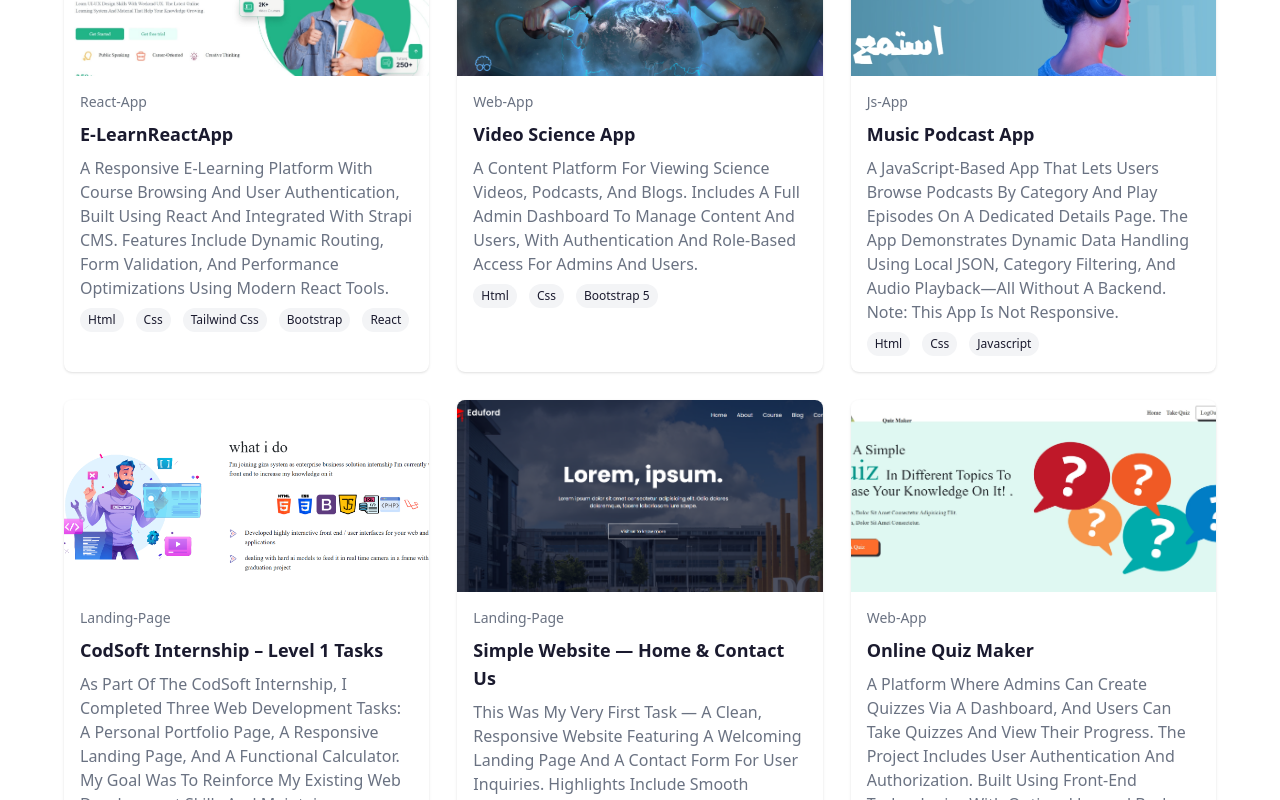
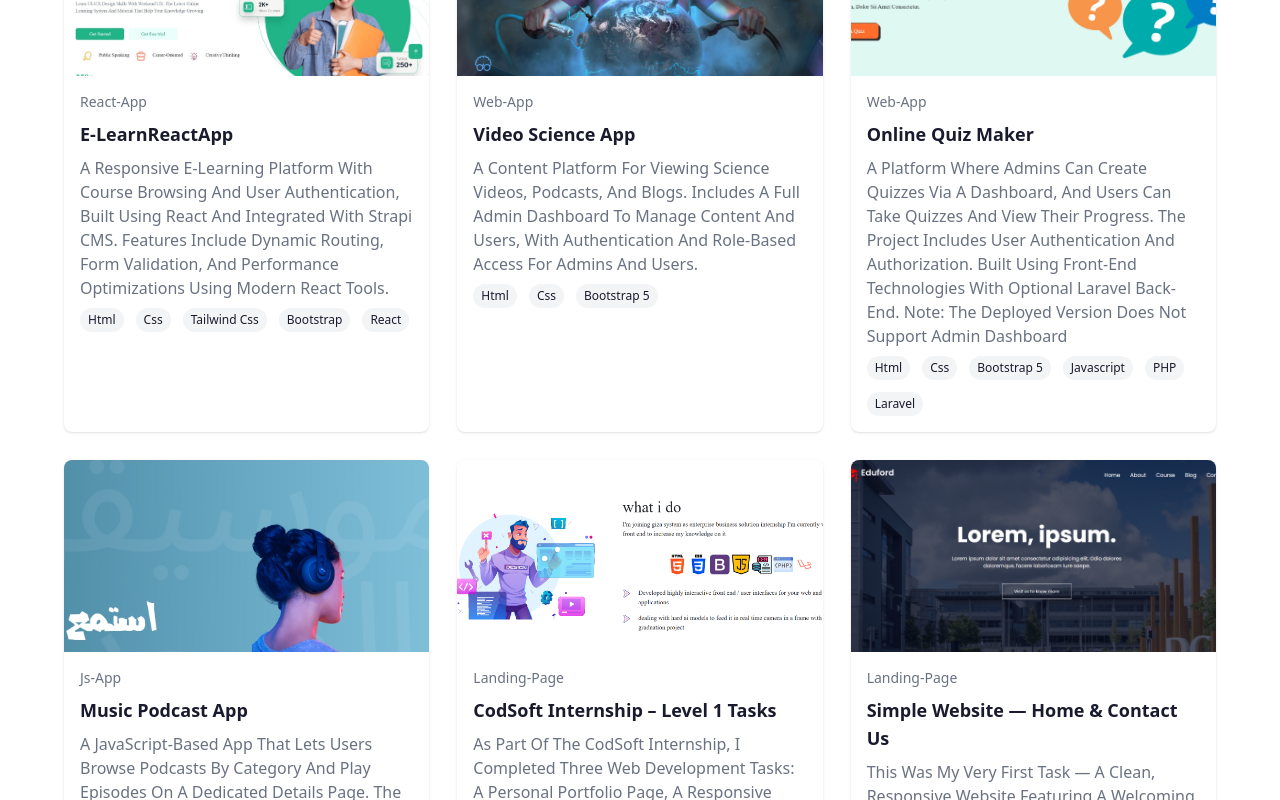
Before and after one commit to mariamelsaka/portfolio, a React (Vite) app: page / in a window 1280 px wide. Shown: the part 4000-4800 px from the top of the page. Built offline with nearby package versions, Linux system fonts and the light colour scheme.

Commit message:
data sort

```diff
--- a/src/data/index.ts
+++ b/src/data/index.ts
@@ -27,7 +27,17 @@ export const dataProject: ProjectTypes[] = [
     liveDemoLink:"https://mariamelsaka.github.io/egyscience/" ,
     skills:["html","css","bootstrap 5"]
   },
-  {
+
+    {
+    title: "Online Quiz Maker",
+    image:IMAGES.quizMaker,
+    description:"A platform where admins can create quizzes via a dashboard, and users can take quizzes and view their progress. The project includes user authentication and authorization. Built using front-end technologies with optional Laravel back-end. \n Note: The deployed version does not support admin dashboard",
+    category:"web-app",
+    githubLink:"https://github.com/mariamelsaka/quizApp",
+    liveDemoLink:"https://quizmaker2.netlify.app/" ,
+    skills:["html","css","bootstrap 5","javascript","PHP","Laravel"]
+  },
+    {
     title: "Music Podcast App",
     image:IMAGES.music,
     description:"A JavaScript-based app that lets users browse podcasts by category and play episodes on a dedicated details page. The app demonstrates dynamic data handling using local JSON, category filtering, and audio playback—all without a backend. Note: This app is not responsive.",
@@ -55,15 +65,7 @@ export const dataProject: ProjectTypes[] = [
     githubLink:"https://github.com/mariamelsaka/web-design-task",
     skills:["html","css","bootstrap 4"]
   },
-  {
-    title: "Online Quiz Maker",
-    image:IMAGES.quizMaker,
-    description:"A platform where admins can create quizzes via a dashboard, and users can take quizzes and view their progress. The project includes user authentication and authorization. Built using front-end technologies with optional Laravel back-end. \n Note: The deployed version does not support admin dashboard",
-    category:"web-app",
-    githubLink:"https://github.com/mariamelsaka/quizApp",
-    liveDemoLink:"https://quizmaker2.netlify.app/" ,
-    skills:["html","css","bootstrap 5","javascript","PHP","Laravel"]
-  },
+
   {
     title: "Graduation Project: Arabic Sign Language Educational Website",
     image:IMAGES.gradPro,
```
